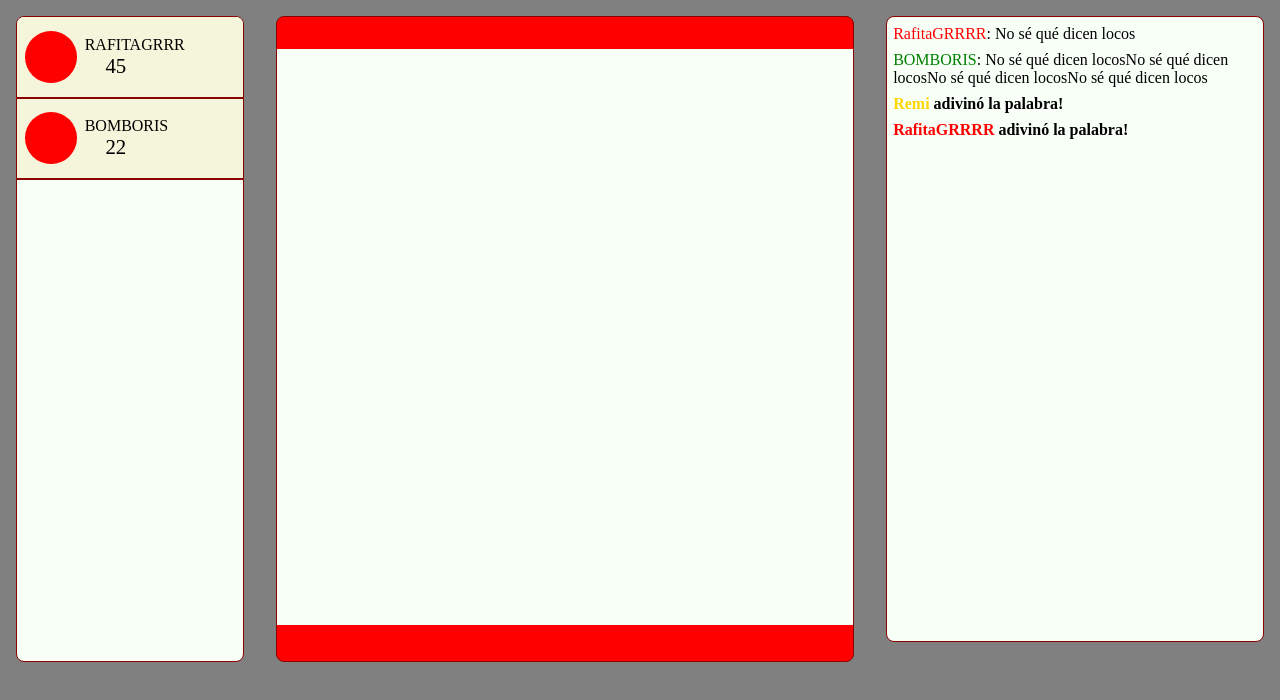
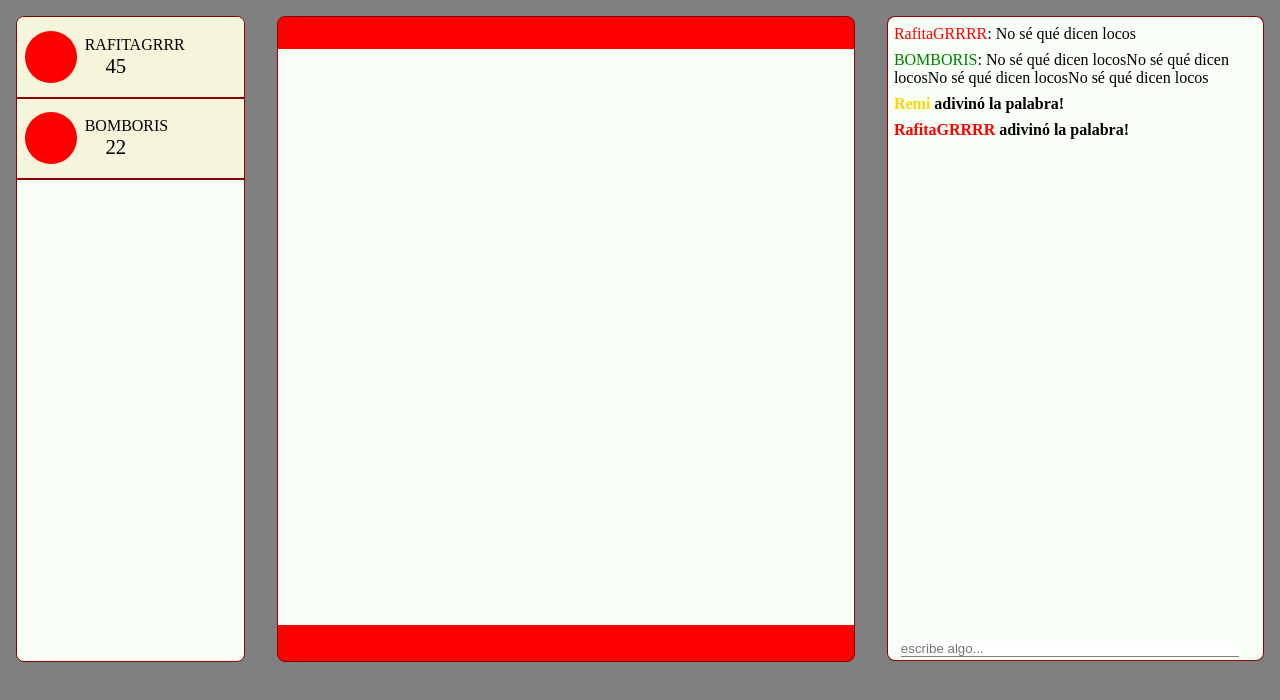
Before and after one commit to boribs/competitive_draw, a plain HTML site: page index.html in a window 1280 px wide. Drawn offline with Linux system fonts and the light colour scheme.

Commit message:
Área de escritura del chat

```diff
--- a/index.html
+++ b/index.html
@@ -7,6 +7,7 @@
     <link rel="preconnect" href="https://fonts.gstatic.com" crossorigin>
     <link href="https://fonts.googleapis.com/css2?family=Nanum+Pen+Script&display=swap" rel="stylesheet"> -->
 
+    <script src="src/javascript/main.js" type="module" defer></script>
     <script src="src/javascript/draw.js" type="module" defer></script>
     <link rel="stylesheet" href="src/static/general.css">
 </head>
@@ -32,11 +33,16 @@
             <canvas id="canvas" width="300" height="300"></canvas>
         </div>
         <div id="chat-holder">
-            <div id="chat-holder-inner">
-                <p><span class="player-red">RafitaGRRRR</span>: No sé qué dicen locos</p>
-                <p><span class="player-green">BOMBORIS</span>: No sé qué dicen locosNo sé qué dicen locosNo sé qué dicen locosNo sé qué dicen locos</p>
-                <p class="guessed"><span class="player-yellow">Remi</span> adivinó la palabra!</p>
-                <p class="guessed"><span class="player-red">RafitaGRRRR</span> adivinó la palabra!</p>
+            <div id="chat-holder-messages">
+                <div id="chat-holder-inner">
+                    <p><span class="player-red">RafitaGRRRR</span>: No sé qué dicen locos</p>
+                    <p><span class="player-green">BOMBORIS</span>: No sé qué dicen locosNo sé qué dicen locosNo sé qué dicen locosNo sé qué dicen locos</p>
+                    <p class="guessed"><span class="player-yellow">Remi</span> adivinó la palabra!</p>
+                    <p class="guessed"><span class="player-red">RafitaGRRRR</span> adivinó la palabra!</p>
+                </div>
+            </div>
+            <div id="chat-holder-textbox">
+                <input id="chat-textbox" placeholder="escribe algo..." autocomplete="off">
             </div>
         </div>
     </main>
--- a/src/javascript/main.js
+++ b/src/javascript/main.js
@@ -1,2 +1,12 @@
 // expressjs stuff
 // server invocation
+
+function handleSubmit(e) {
+  if (e.key === "Enter") {
+    const text = e.explicitOriginalTarget.value;
+    console.log(text);
+    e.explicitOriginalTarget.value = "";
+  }
+}
+
+document.getElementById("chat-textbox").addEventListener("keydown", handleSubmit);
--- a/src/static/general.css
+++ b/src/static/general.css
@@ -102,16 +102,43 @@ main {
 }
 
 #chat-holder {
+    margin: 1em;
+    width: var(--chat-width-full);
+}
+
+#chat-holder-messages {
     max-height: calc(var(--canvas-width-max) + 3em);
     height: calc(var(--canvas-width-full) + 3em);
-    width: var(--chat-width-full);
-    margin: 1em;
 
     background: var(--background-white);
     border: 1px solid darkred;
-    border-radius: var(--border-radius);
+    border-bottom: 0;
+    border-radius: var(--border-radius) var(--border-radius) 0 0;
 
     overflow-y: scroll;
+}
+
+#chat-holder-textbox {
+    display: flex;
+    align-items: center;
+    background: var(--background-white);
+
+    border-radius: 0 0 var(--border-radius) var(--border-radius);
+    border: 1px solid darkred;
+    border-top: 0;
+}
+
+#chat-textbox {
+    width: 90%;
+
+    padding: 0;
+    margin-left: 1em;
+    margin-right: 1em;
+    margin-bottom: 0.2em;
+
+    border: 0;
+    border-bottom: 1px solid gray;
+    outline: none;
 }
 
 #chat-holder p {
```
